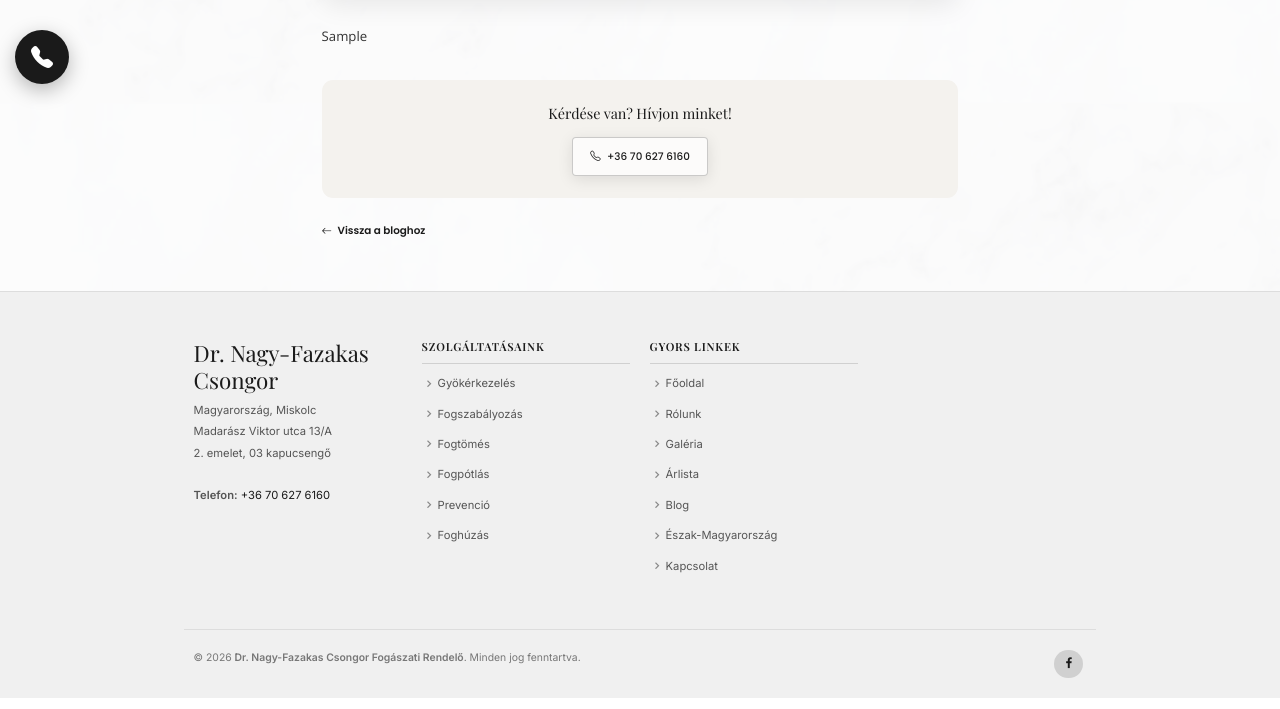
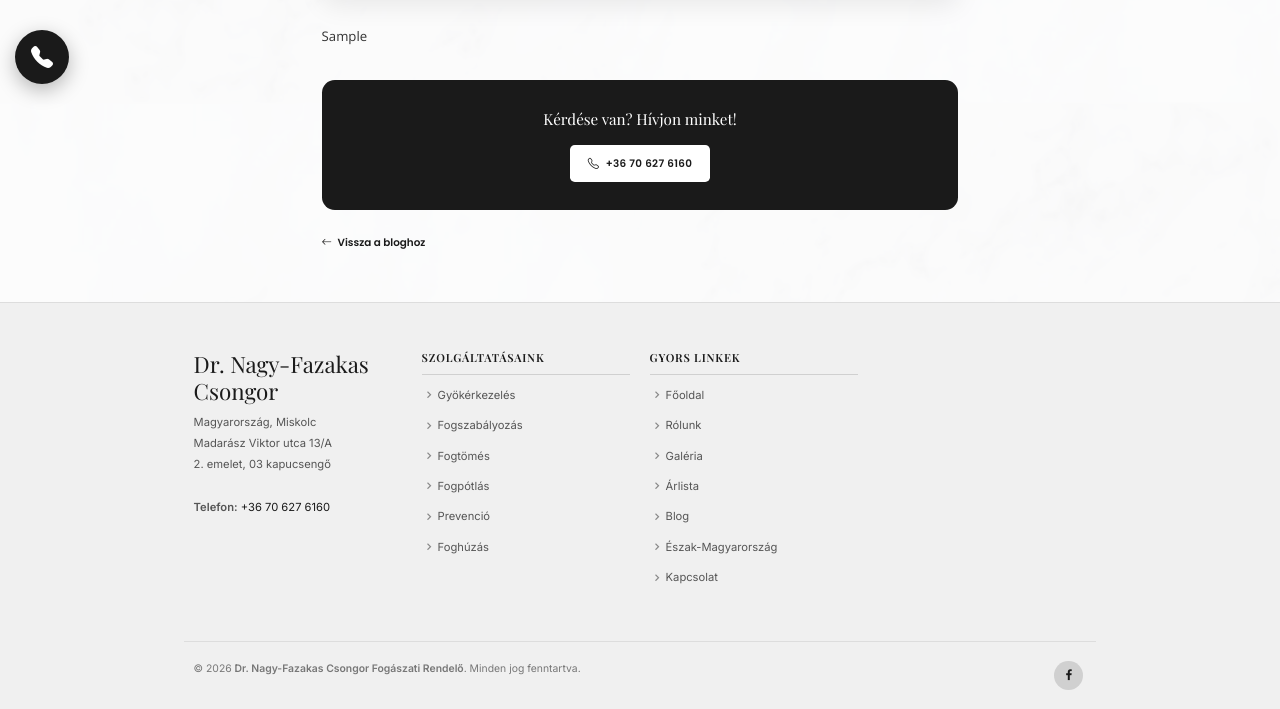
Before and after one commit to nfdoro/DentalClinicWebsite, a Laravel app: a page that uses resources/views/blog/show.blade.php in a window 1280 px wide. Shown: the part 697-1406 px from the top of the page. Run offline with Laravel 12, Linux system fonts and the light colour scheme; data comes from the database, SQL or seed files in the repository; tables that the repository leaves empty hold one stand-in row (values such as "Sample post"); some libraries are stand-ins or nearby versions.

Commit message:
fix: blog boritokep nem vagodik le (contain + feher) + blog CTA a paletta szerinti sotet savra
- .blog-cikk-boritekep: object-fit contain + feher hatter, igy a teljes kep latszik, az ures reszt ketoldalt feher tolti ki
- .blog-cikk-cta: vilagos bezs helyett sotet (#1a1a1a) sav, feher gombbal (szolg-cta-btn), a szolgaltatasoldalak CTA-javal egysegesen

Co-Authored-By: Claude Opus 4.8 <noreply@anthropic.com>

```diff
--- a/public/custom.css
+++ b/public/custom.css
@@ -2372,8 +2372,10 @@ a.icon-box:hover {
   overflow: hidden;
   margin-bottom: 32px;
   box-shadow: 0 8px 32px rgba(0,0,0,0.08);
-}
-.blog-cikk-boritekep img { width: 100%; height: 100%; object-fit: cover; display: block; }
+  background: #fff; /* a kép melletti üres részt fehér tölti ki */
+}
+/* A teljes kép látszik (nem vágjuk le); ami kimarad, azt kétoldalt fehér tölti ki. */
+.blog-cikk-boritekep img { width: 100%; height: 100%; object-fit: contain; display: block; }
 
 .blog-cikk-tartalom {
   font-family: 'Open Sans', sans-serif;
@@ -2441,16 +2443,16 @@ a.icon-box:hover {
 
 .blog-cikk-cta {
   margin-top: 40px;
-  padding: 28px 30px;
-  background: #f4f2ee;
-  border-radius: 14px;
+  padding: 34px 30px;
+  background: #1a1a1a;
+  border-radius: 16px;
   text-align: center;
 }
 .blog-cikk-cta p {
   font-family: 'Playfair Display', serif;
-  font-size: 18px;
-  color: #1a1a1a;
-  margin: 0 0 16px;
+  font-size: 19px;
+  color: #fff;
+  margin: 0 0 18px;
 }
 .blog-cikk-vissza { margin-top: 28px; }
 .blog-cikk-vissza a {
--- a/resources/views/blog/show.blade.php
+++ b/resources/views/blog/show.blade.php
@@ -81,7 +81,7 @@
 
       <div class="blog-cikk-cta">
         <p>Kérdése van? Hívjon minket!</p>
-        <a href="tel:{{ config('kapcsolat.telefon_hivas') }}" class="hero-btn-contact">
+        <a href="tel:{{ config('kapcsolat.telefon_hivas') }}" class="szolg-cta-btn">
           <i class="bi bi-telephone"></i> {{ config('kapcsolat.telefon') }}
         </a>
       </div>
```
